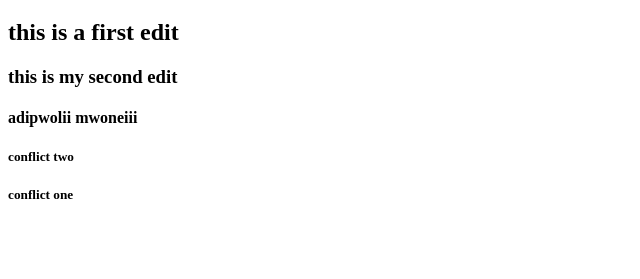
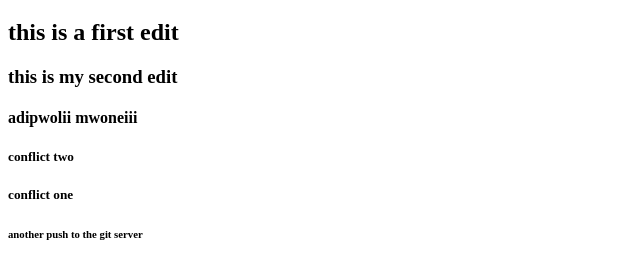
Before and after one commit to Adarshraj942/gitsample, a plain HTML site: page index.html in a window 1280 px wide. Shown: the part 61-340 px from the top of the page, without its empty margins (0-640 px from the left). Drawn offline with Linux system fonts and the light colour scheme.

Commit message:
server push test commit

```diff
--- a/index.html
+++ b/index.html
@@ -15,6 +15,6 @@
     <h5>conflict two</h5>
 
     <h5>conflict one</h5>
-
+      <h6>another push to the git server</h6>
 </body>
 </html>
```
